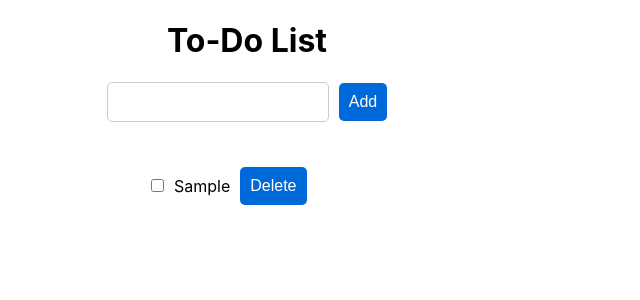
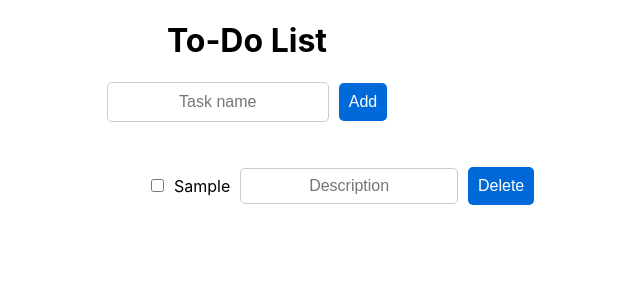
Before and after one commit to Rheiley/task-management-frontend, a React (Create React App) app: page / in a window 1280 px wide. Both pictures are taken after typing "Sample" into the empty fields and a click on the button "Add". Shown: the top 300 px of the page, without its empty margins (393-1033 px from the left). Built offline with nearby package versions, Linux system fonts and the light colour scheme.

Commit message:
Add description attribute

```diff
--- a/src/TodoList.js
+++ b/src/TodoList.js
@@ -1,20 +1,19 @@
 import React, { useState } from "react";
+import axios from "axios";
 
 const TodoList = () => {
-
   const [tasks, setTasks] = useState([]);
-    const [newTask, setNewTask] = useState("")
+  const [newTask, setNewTask] = useState("");
 
   const handleAddTask = () => {
-        if(newTask.trim() !== ""){
-            setTasks([...tasks, {text: newTask.trim(), checked: false}]);
+    if (newTask.trim() !== "") {
+      setTasks([...tasks, { text: newTask.trim(), description: "", checked: false }]);
       setNewTask("");
     }
   };
 
   const handleDeleteTask = (id) => {
     const newTasks = [...tasks];
-
     newTasks.splice(id, 1);
     setTasks(newTasks);
   };
@@ -25,23 +24,53 @@ const TodoList = () => {
     setTasks(newTasks);
   };
 
-    return(
+  const handleDescriptionChange = (id, description) => {
+    const newTasks = [...tasks];
+    newTasks[id].description = description;
+    setTasks(newTasks);
+  };
+
+  return (
     <div>
-            <h1 class="title">To-Do List</h1>
-            <section class="main">
-            <input type="text" value={newTask} onChange={(e) => setNewTask(e.target.value)}/>
-            <button onClick={(handleAddTask)}>Add</button>
-            <ul class="list">
+      <h1 className="title">To-Do List</h1>
+      <section className="main">
+        <input
+          type="text"
+          placeholder="Task name"
+          value={newTask}
+          onChange={(e) => setNewTask(e.target.value)}
+        />
+        <button onClick={handleAddTask}>Add</button>
+        <ul className="list">
           {tasks.map((task, id) => (
-                    <li key={id} style={{display: "flex"}}>
-                        <div style = {{display: "flex", alignItems: "center"}}>
+            <li key={id} style={{ display: "flex" }}>
+              <div style={{ display: "flex", alignItems: "center" }}>
                 <input
                   type="checkbox"
                   checked={task.checked}
                   onChange={() => handleToggleTask(id)}
                 />
-                            <span style={{marginRight: "10px", textDecoration: task.checked ? "line-through" : "none"}}>{task.text}</span>
-                            <button style={{marginTop: "5px", marginBottom: "5px"}} onClick={() => handleDeleteTask(id)}>Delete</button>
+                <span
+                  style={{
+                    marginRight: "10px",
+                    textDecoration: task.checked ? "line-through" : "none",
+                  }}
+                >
+                  {task.text}
+                </span>
+                <input
+                  class="desc"
+                  type="text"
+                  placeholder="Description"
+                  value={task.description}
+                  onChange={(e) => handleDescriptionChange(id, e.target.value)}
+                />
+                <button
+                  style={{ marginTop: "5px", marginBottom: "5px" }}
+                  onClick={() => handleDeleteTask(id)}
+                >
+                  Delete
+                </button>
               </div>
             </li>
           ))}
--- a/src/index.css
+++ b/src/index.css
@@ -14,6 +14,7 @@ input {
   border-radius: 5px;
   border: 1px solid #ccc;
   margin-right: 10px;
+  text-align: center;
 }
 
 button {
@@ -46,3 +47,8 @@ button:hover {
 .elements{
   padding-top: 10px;
 }
+
+.desc{
+  width: 50%;
+  height: 30%;
+}
```
Lines whose indentation alone changed are shown as unchanged.
